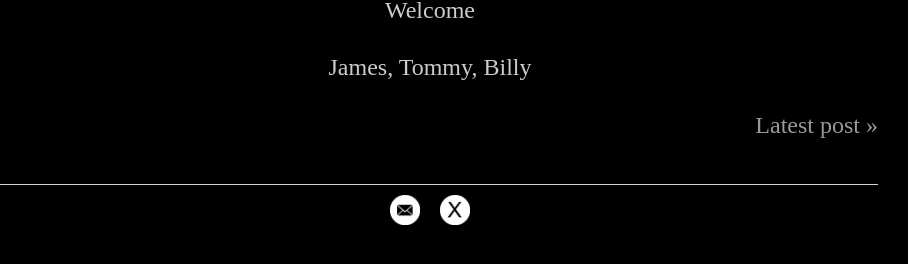
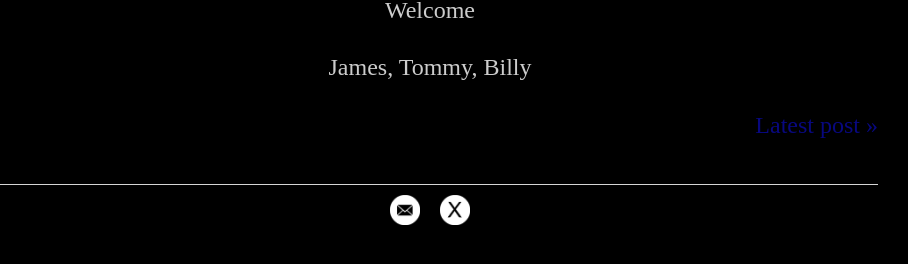
Before and after one commit to cavepaintingstv/cave, a Jekyll site: the page built from index.html, in a window 1280 px wide. Shown: the part 268-532 px from the top of the page, without its empty margins (210-1118 px from the left). Built offline with Jekyll 4.4.1, drawn with Linux system fonts in a browser that asks for light colours; the list of posts is cut into pages by our own code.

Commit message:
Update main.css

```diff
--- a/css/main.css
+++ b/css/main.css
@@ -6,7 +6,7 @@ body {
 /* Links */
 a {
   text-decoration: none;
-  color: #999;
+  color: #08087F; /* Changed to requested color */
 }
 
 a:hover {
@@ -119,7 +119,7 @@ nav ul li {
 }
 
 .nav-item a {
-  color: #999;
+  color: #08087F; /* Changed to requested color */
   text-decoration: none;
 }
 
```
